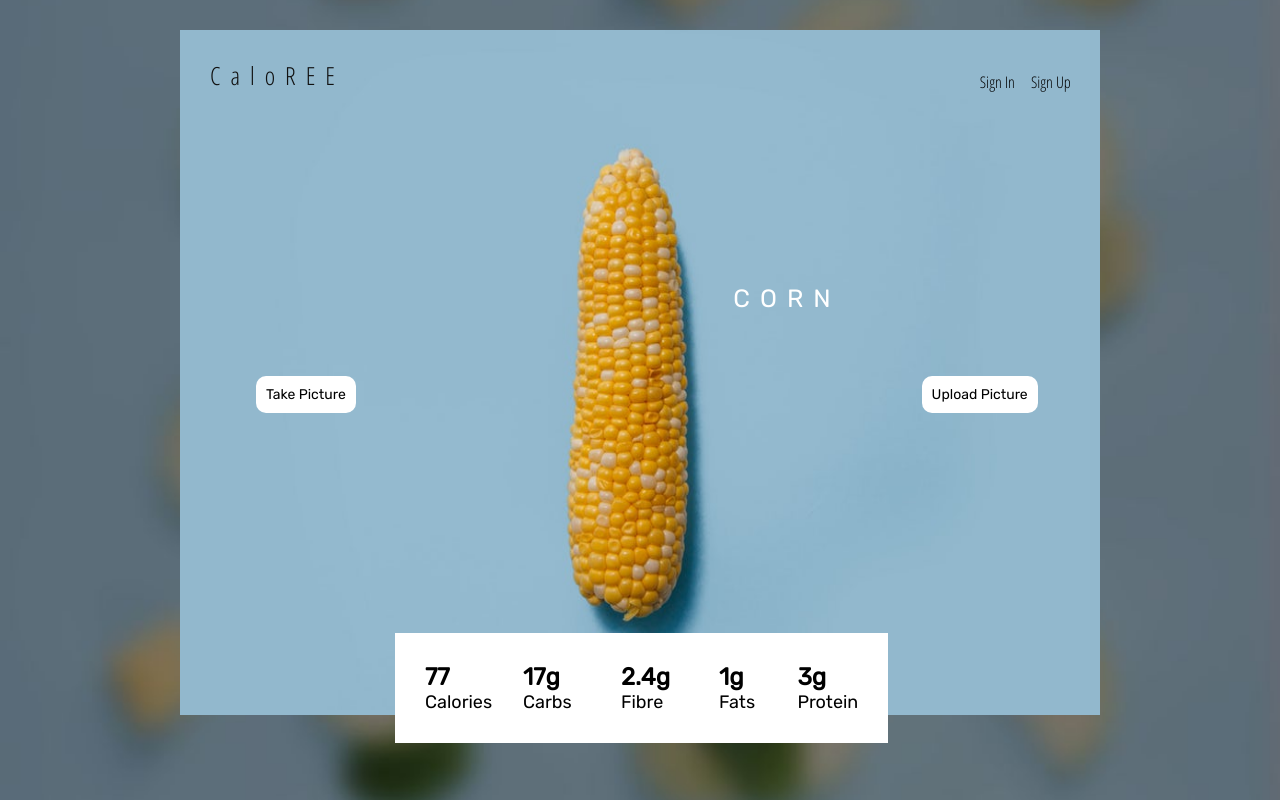
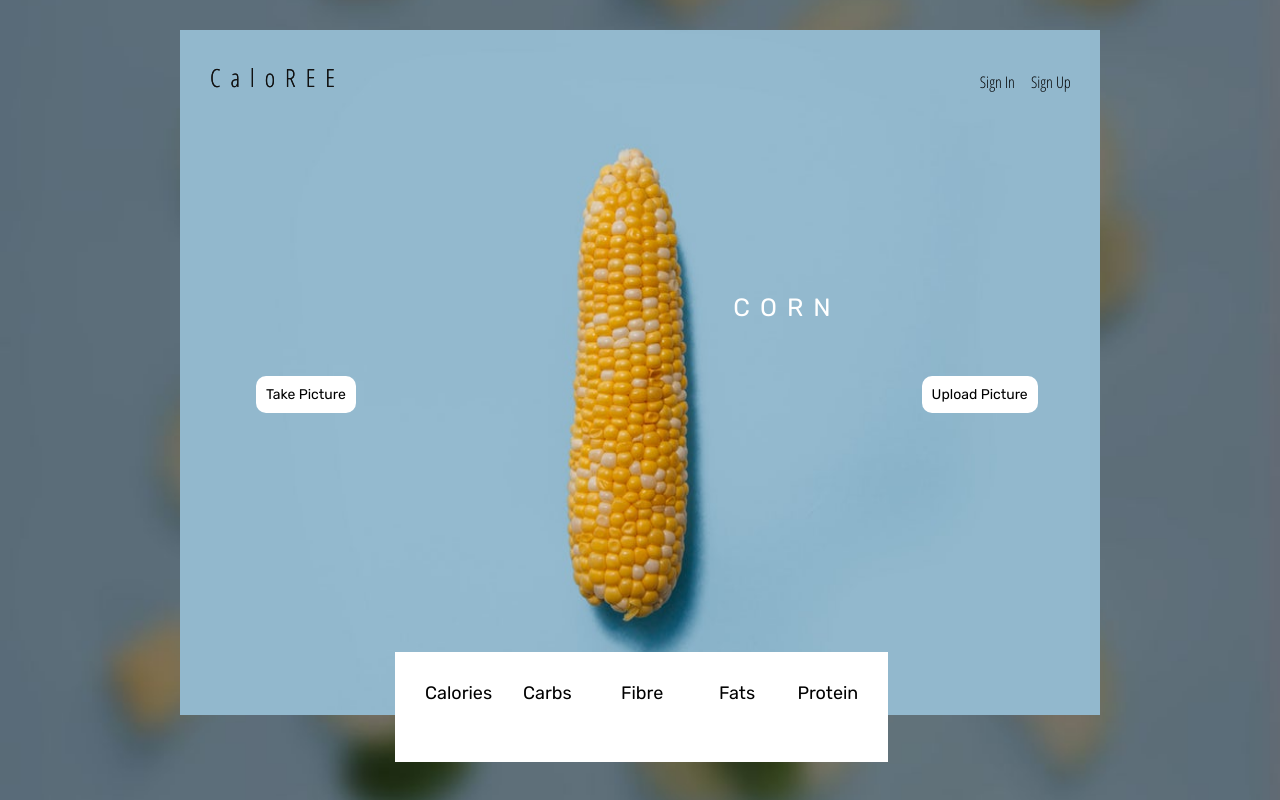
Before and after one commit to ossaris56/CaloREE, a Python web app: template caloree/templates/Index.html in a window 1280 px wide. Run offline with Jinja, Linux system fonts and the light colour scheme; the template is opened without the code that fills it, so the values that code supplies are empty.

Commit message:
Div to add uploads

```diff
--- a/caloree/templates/Index.html
+++ b/caloree/templates/Index.html
@@ -169,6 +169,56 @@
                 </div>
             </section>
         </div>
+
+        <div class="myslides uploadedPic">
+            <img src="">
+            <div class="companyName">
+                CaloREE
+            </div>
+            <div class="caption3">
+
+            </div>
+            <section class="calorie container">
+                <div class="animatee num">
+                    <b></b>
+                </div>
+                <div class="name">
+                    Calories
+                </div>
+            </section>
+            <section class="carb container">
+                <div class="animatee num">
+                    <b></b>
+                </div>
+                <div class="name">
+                    Carbs
+                </div>
+            </section>
+            <section class="fibre container">
+                <div class="animatee num">
+                    <b></b>
+                </div>
+                <div class="name">
+                    Fibre
+                </div>
+            </section>
+            <section class="fats container">
+                <div class="animatee num">
+                    <b></b>
+                </div>
+                <div class="name">
+                    Fats
+                </div>
+            </section>
+            <section class="protein container">
+                <div class="animatee num">
+                    <b></b>
+                </div>
+                <div class="name">
+                    Protein
+                </div>
+            </section>
+        </div>
     </div>
     <script src="../static/js/index.js"></script>
     <!-- Banana: 89calories, corn:86.04cal, dimsum-35cal-->
```
